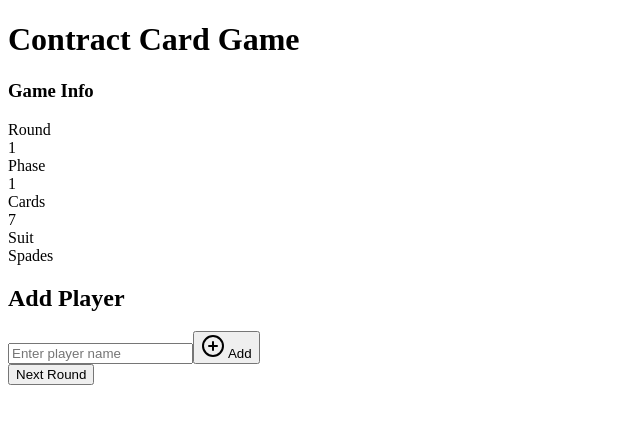
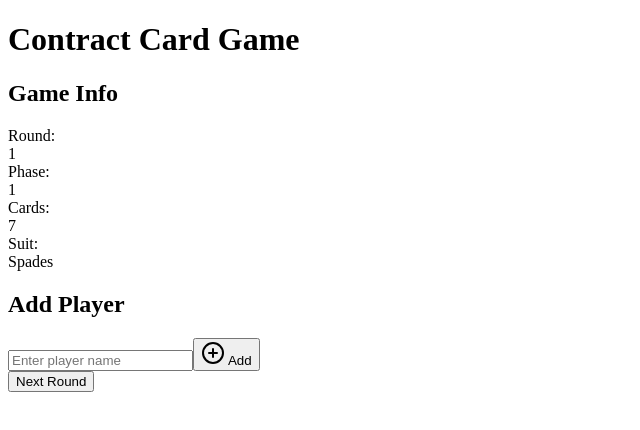
Before and after one commit to ahmadkhan100/Contract, a React (Create React App) app: page / in a window 1280 px wide. Shown: the top 430 px of the page, without its empty margins (0-640 px from the left). Built offline with nearby package versions, Linux system fonts and the light colour scheme; the HTML template or start-up script is replaced by a standard one.

Commit message:
Update GameInfo.jsx

```diff
--- a/src/components/GameInfo.jsx
+++ b/src/components/GameInfo.jsx
@@ -1,6 +1,4 @@
 import React from 'react';
-import { Card, CardContent, CardHeader, CardTitle } from './ui/card';
-import { Label } from './ui/label';
 
 const getSuit = (round) => {
   if (round % 5 === 3) return 'High Card';
@@ -10,31 +8,27 @@ const getSuit = (round) => {
 
 const GameInfo = ({ currentRound, currentPhase, cardsInRound }) => {
   return (
-    <Card className="mb-6">
-      <CardHeader>
-        <CardTitle>Game Info</CardTitle>
-      </CardHeader>
-      <CardContent>
+    <div className="mb-6 p-4 bg-white shadow rounded">
+      <h2 className="text-xl font-bold mb-2">Game Info</h2>
       <div className="grid grid-cols-2 gap-4">
         <div>
-            <Label>Round</Label>
+          <span className="font-semibold">Round:</span>
           <div className="text-2xl font-bold">{currentRound}</div>
         </div>
         <div>
-            <Label>Phase</Label>
+          <span className="font-semibold">Phase:</span>
           <div className="text-2xl font-bold">{currentPhase}</div>
         </div>
         <div>
-            <Label>Cards</Label>
+          <span className="font-semibold">Cards:</span>
           <div className="text-2xl font-bold">{cardsInRound}</div>
         </div>
         <div>
-            <Label>Suit</Label>
+          <span className="font-semibold">Suit:</span>
           <div className="text-2xl font-bold">{getSuit(currentRound)}</div>
         </div>
       </div>
-      </CardContent>
-    </Card>
+    </div>
   );
 };
 
```
Lines whose indentation alone changed are shown as unchanged.
